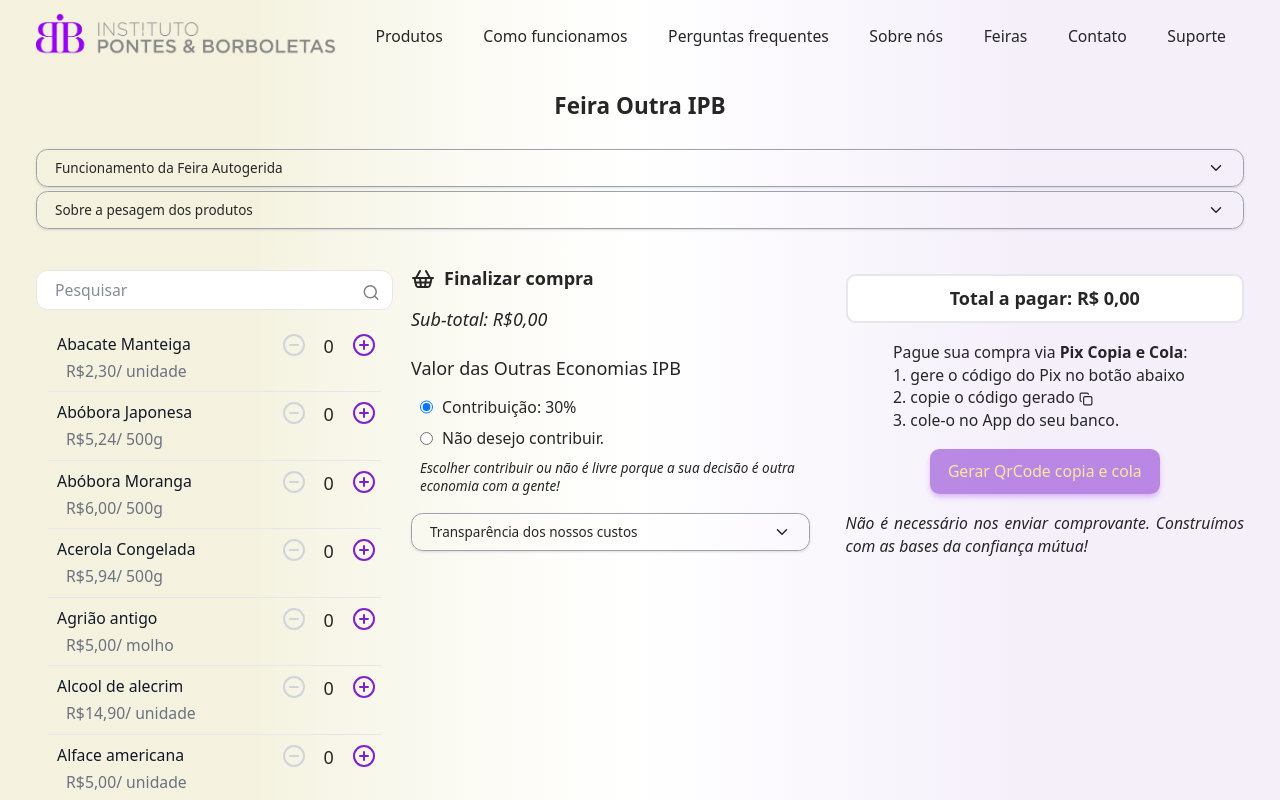
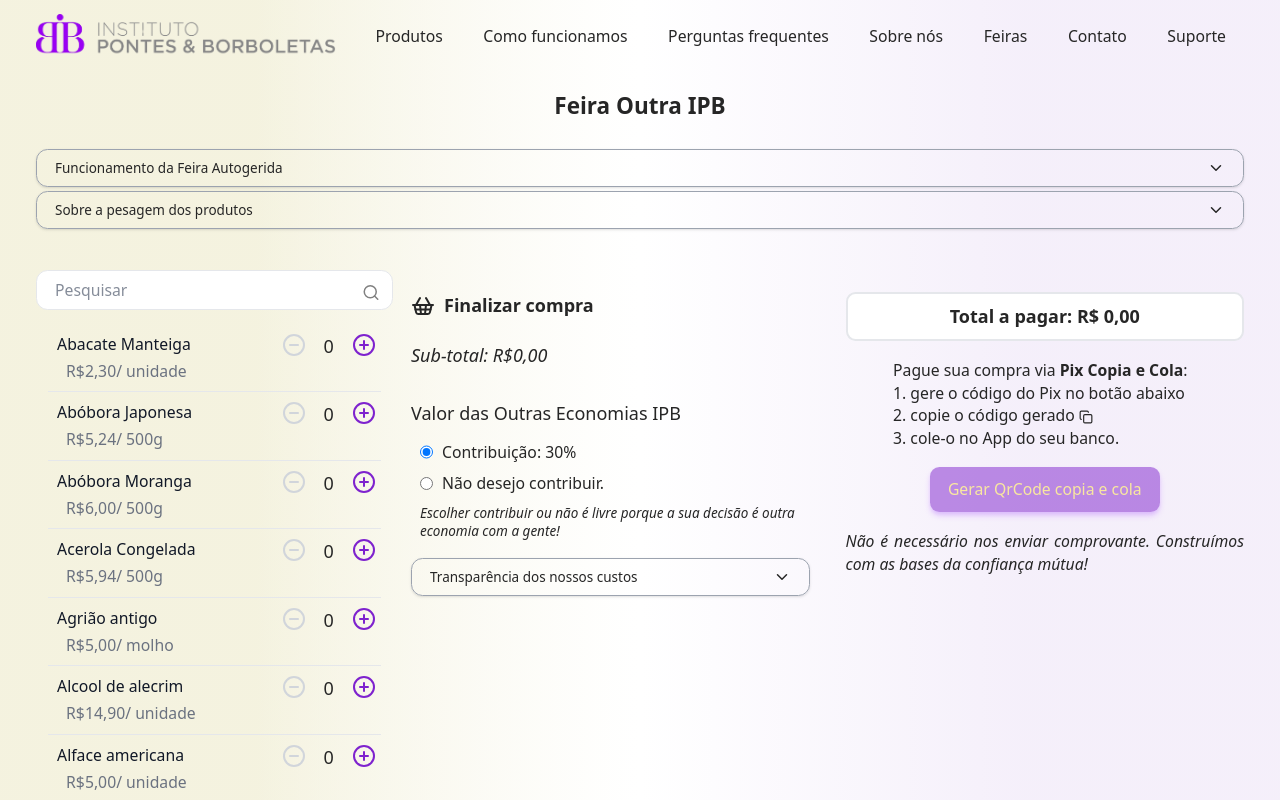
Before and after one commit to ligiabicalho/pontes-e-borboletas, a Next.js app: page / in a window 1280 px wide. Shown: the top 800 px of the page. Built offline with nearby package versions, Linux system fonts and the light colour scheme; a web font is replaced by a local one.

Commit message:
Refactor visibility logic in CheckoutBottomBar and fix clear button size in SearchBar

```diff
--- a/src/components/Home/Checkout/CheckoutBottomBar.tsx
+++ b/src/components/Home/Checkout/CheckoutBottomBar.tsx
@@ -28,7 +28,7 @@ export const CheckoutBottomBar = ({
 
   useEffect(() => {
     const heightToInvisible =
-      document.documentElement.scrollHeight - 1.5 * window.innerHeight;
+      document.documentElement.scrollHeight - 1.05 * window.innerHeight;
 
     const checkScroll = () => {
       if (window.scrollY > heightToInvisible) {
--- a/src/components/Home/ShoppingList/SearchBar.tsx
+++ b/src/components/Home/ShoppingList/SearchBar.tsx
@@ -23,7 +23,9 @@ const SearchBar: React.FC<SearchBarProps> = ({
           type="text"
           placeholder="Pesquisar"
           value={searchQuery}
-          onChange={(e: any) => handleSearch(e.target.value)}
+          onChange={(e: React.ChangeEvent<HTMLInputElement>) =>
+            handleSearch(e.target.value)
+          }
           className="border mb-2 pl-2"
         />
         <div className="absolute right-1 top-5 transform -translate-y-3 flex h-8 w-8 items-center justify-center">
@@ -33,7 +35,8 @@ const SearchBar: React.FC<SearchBarProps> = ({
             <X
               cursor="pointer"
               size={36}
-              color="gray"
+              color="#2d4f86"
+              strokeWidth={2.5}
               className="p-2"
               onClick={handleClearSearch}
             />
--- a/src/components/Home/ShoppingList/ShoppingList.tsx
+++ b/src/components/Home/ShoppingList/ShoppingList.tsx
@@ -21,7 +21,7 @@ const ShoppingList: React.FC = () => {
   const [selectedItems, setSelectedItems] = useState<Product[]>([]);
   const [subTotalValue, setSubTotalValue] = useState<number>(0);
   const [totalToPay, setTotalToPay] = useState<number>(0);
-  const [searchQuery, setSearchQuery] = useState<string>();
+  const [searchQuery, setSearchQuery] = useState<string>("");
   const [isInputEmpty, setIsInputEmpty] = useState<boolean>(true);
   const [hasPixCode, setHasPixCode] = useState<boolean>(false);
   type SearchType = "name" | "category";
@@ -208,10 +208,10 @@ const ShoppingList: React.FC = () => {
         </div>
         <div
           id="checkout"
-          className="flex flex-col lg:grid grid-cols-2 lg:w-[70%] gap-x-8"
+          className="flex flex-col lg:grid grid-cols-2 lg:w-[70%] gap-x-8 pt-4"
         >
           <div className="flex flex-col gap-3">
-            <p className="flex font-bold items-center">
+            <p className="flex font-bold items-center py-2">
               <ShoppingBasket className="inline mr-2" /> Finalizar compra
             </p>
             <div>
@@ -235,7 +235,7 @@ const ShoppingList: React.FC = () => {
               )}
             </div>
             <fieldset>
-              <legend className="my-2">{contributionOptions[0].title}</legend>
+              <legend className="py-2">{contributionOptions[0].title}</legend>
               <div className="px-2 gap-1">
                 {contributionOptions.map(
                   (option) =>
```
